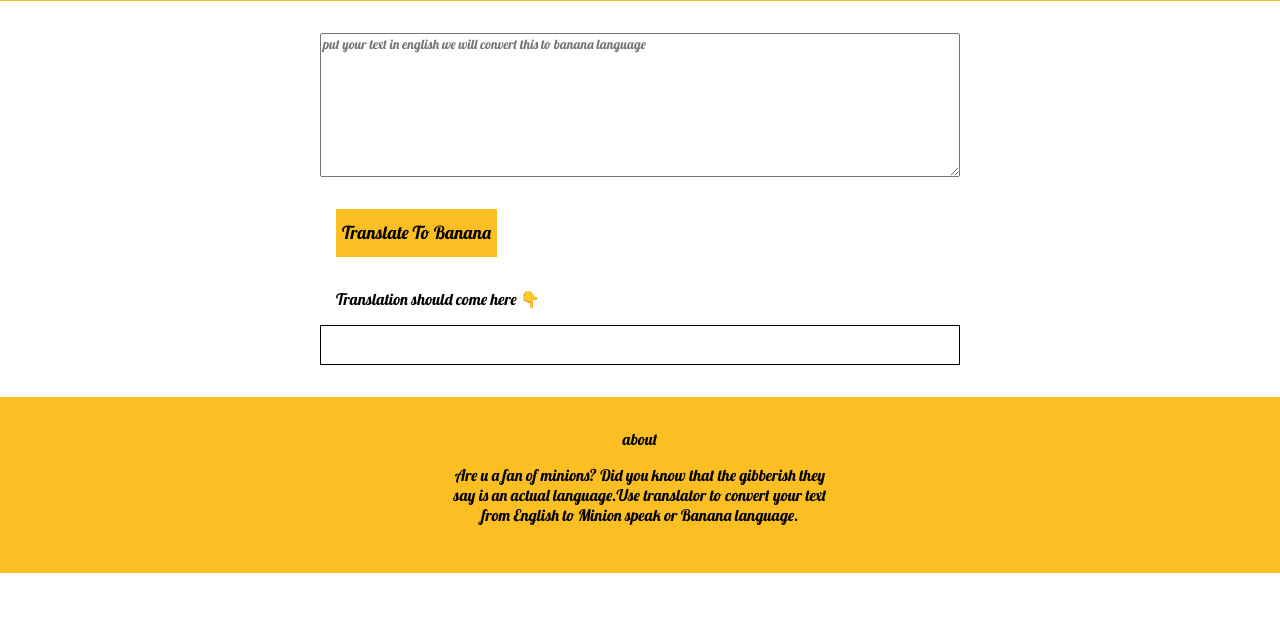
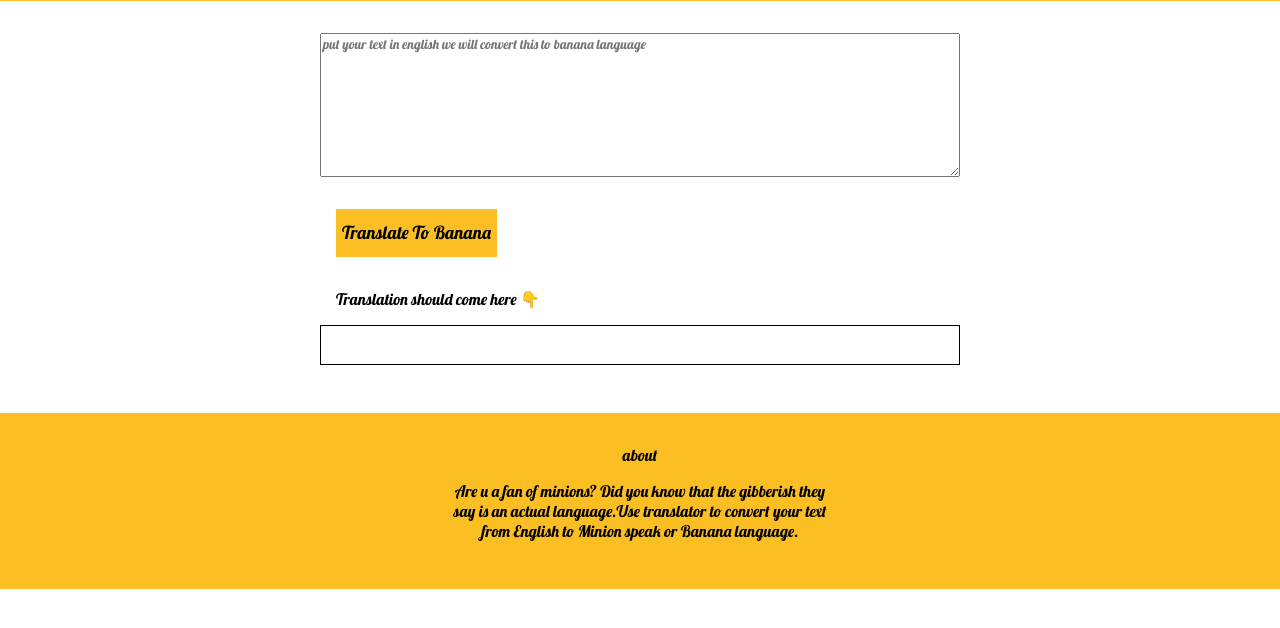
Before and after one commit to Ankita-22/Banana-talk, a plain HTML site: page index.html in a window 1280 px wide. Shown: the part 84-712 px from the top of the page. Drawn offline with Linux system fonts and the light colour scheme.

```diff
--- a/index.css
+++ b/index.css
@@ -60,7 +60,7 @@ button{
     text-align: center;
     /* color: white; */
     /* border-top-right-radius: 1rem; */
-    margin-top: 2rem
+    margin-top: 3rem
 }
 .footer.footer-header{
     font-weight:bold;
```
